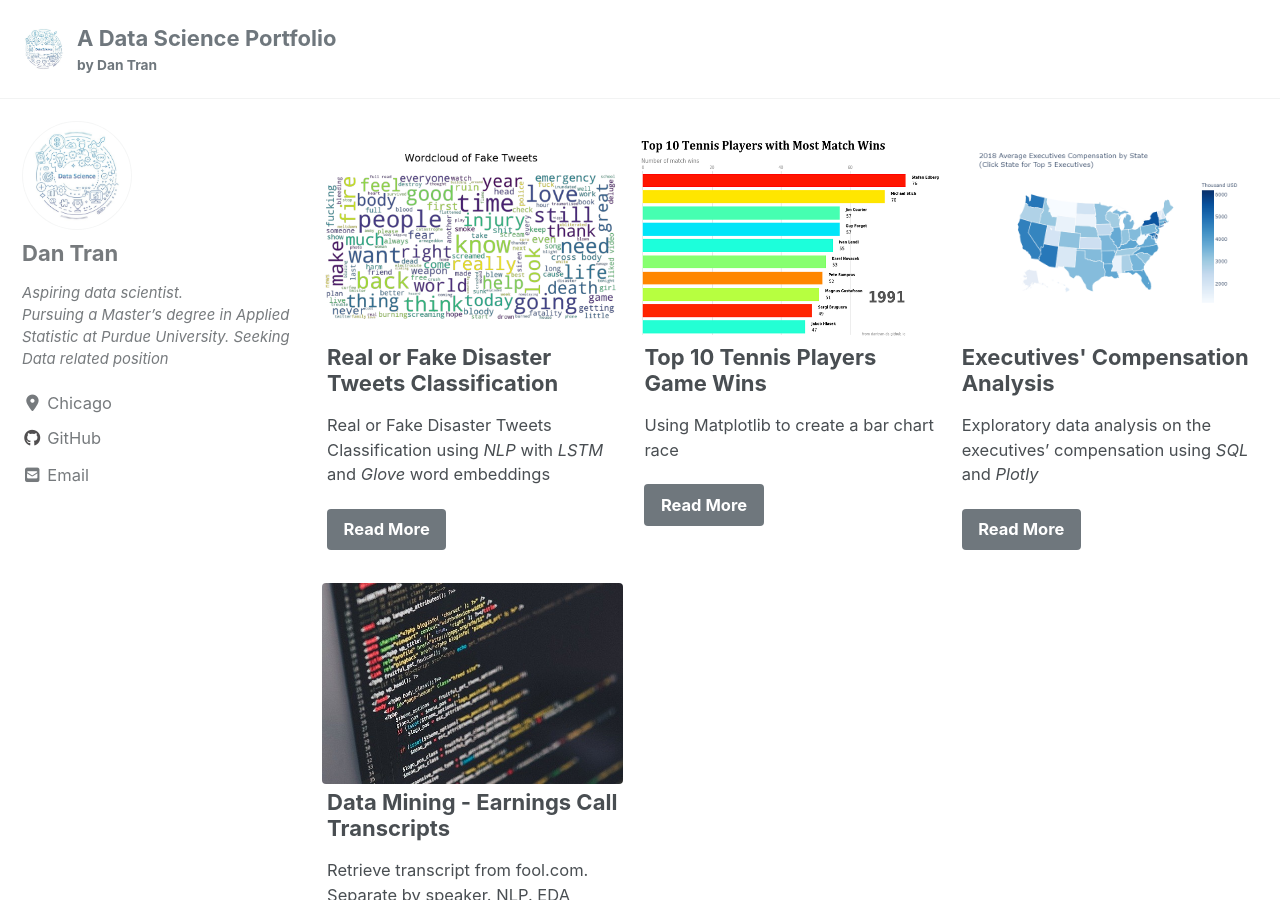
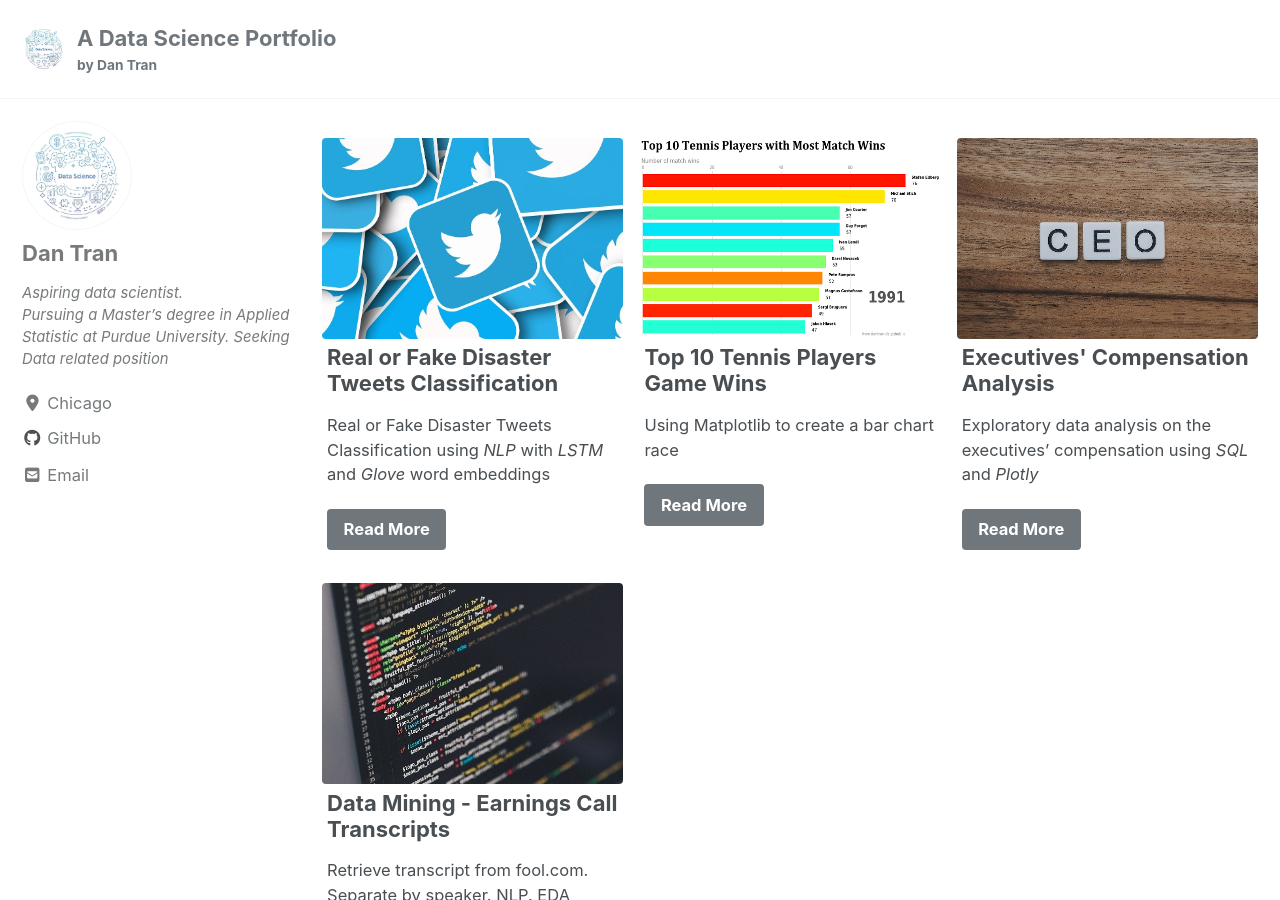
Before and after one commit to DanTran-DS/DanTran-DS.github.io, a Jekyll site: the page built from index.html, in a window 1280 px wide and 900 px high. Built offline with Jekyll 4.4.1, drawn with Linux system fonts in a browser that asks for light colours; cached includes are drawn as plain includes; nearby versions of some CDN libraries; the list of posts is cut into pages by our own code.

Commit message:
Update thumbnails

```diff
--- a/index.html
+++ b/index.html
@@ -4,7 +4,7 @@ author_profile: true
 
 
 feature_row_top:
-  - image_path: 'assets/images/Twitter_NLP/Twitter NLP EDA teaser.png'
+  - image_path: 'assets/images/teaser/twitter.jpg'
     alt: "tw img"
     title: " Real or Fake Disaster Tweets Classification"
     excerpt: "Real or Fake Disaster Tweets Classification using *NLP* with *LSTM* and *Glove* word embeddings"
@@ -18,7 +18,7 @@ feature_row_top:
     url: /assets/projects/Tennis-Race
     btn_label: "Read More"
     btn_class: "btn--primary"
-  - image_path: /assets/images/ceo_comp/teaser.png
+  - image_path: /assets/images/teaser/ceo-comp.jpg
     alt: "CEO img"
     title: "Executives' Compensation Analysis"
     excerpt: "Exploratory data analysis on the executives' compensation using *SQL* and *Plotly*"
```
Also changed, not shown: assets/images/teaser/ceo-comp.jpg (added), assets/images/teaser/earnings-call.jpg (added), assets/images/teaser/twitter.jpg (added).
